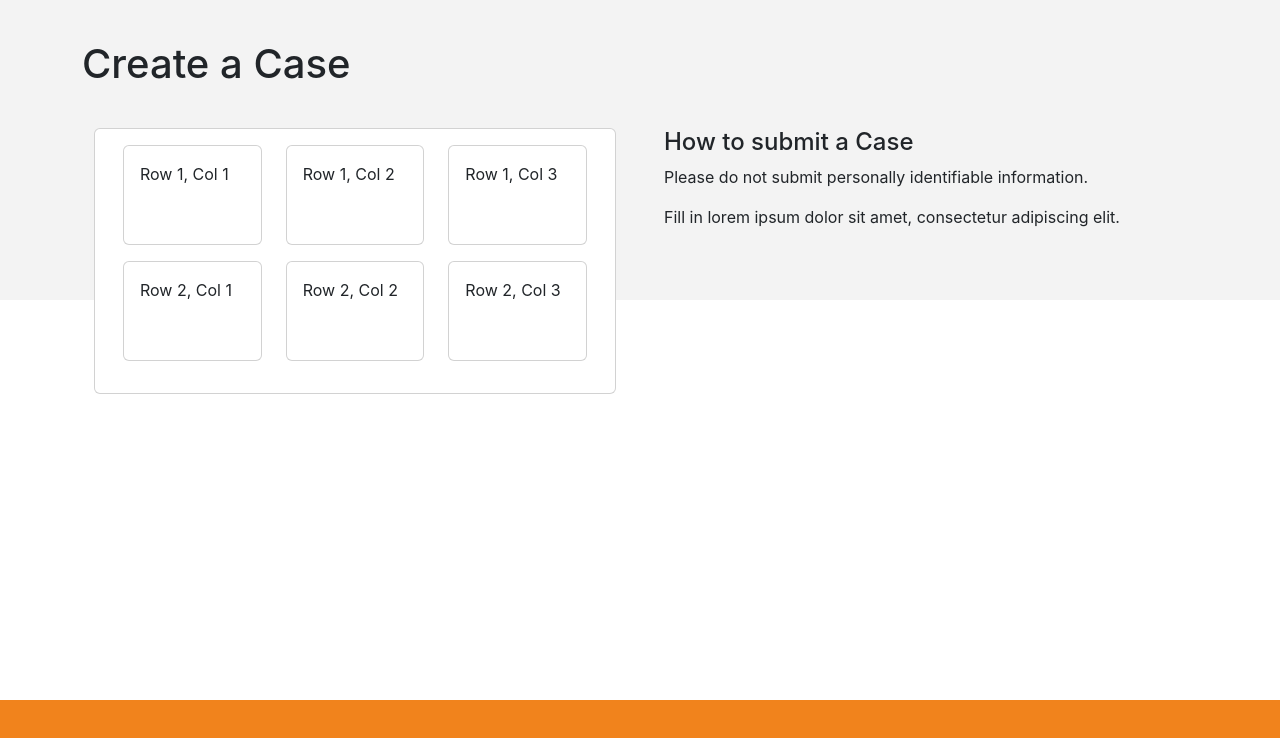
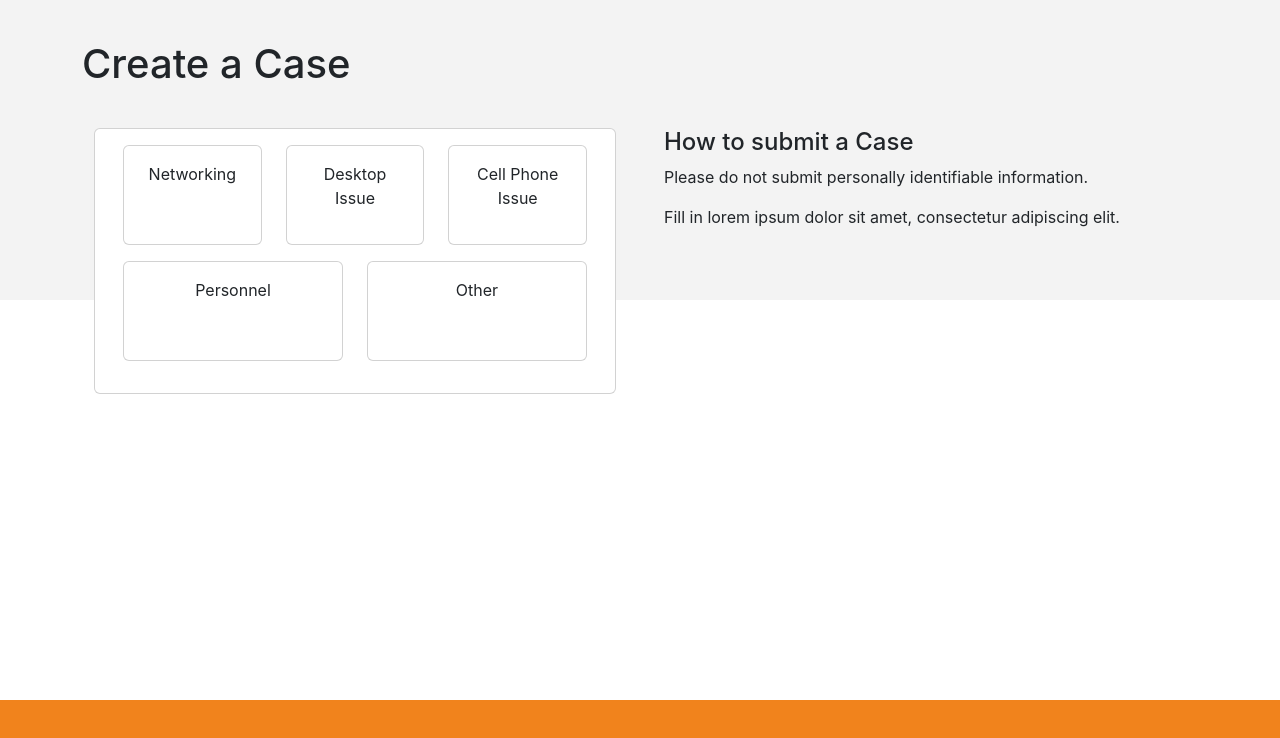
Before and after one commit to ciunetworksgithub/waymakers-forms, a React (Create React App) app in the folder client/: page / in a window 1280 px wide. Shown: the top 738 px of the page. Built offline with nearby package versions, Linux system fonts and the light colour scheme.

Commit message:
feat: add fake data and auto populate form

```diff
--- a/client/src/pages/CreateCase/components/SelectionTiles.css
+++ b/client/src/pages/CreateCase/components/SelectionTiles.css
@@ -1,4 +1,5 @@
 .SelectionTiles .SelectionTiles-Tile {
+  text-align: center;
   height: 100px;
   cursor: pointer;
 }
--- a/client/src/pages/CreateCase/components/SelectionTiles.js
+++ b/client/src/pages/CreateCase/components/SelectionTiles.js
@@ -4,6 +4,38 @@ import Container from 'react-bootstrap/Container';
 import Row from 'react-bootstrap/Row';
 
 import './SelectionTiles.css';
+
+const tiles = [
+  [
+    {
+      account: 'Bullfrogs',
+      description: 'I need my network fixed',
+      subject: 'Networking',
+    },
+    {
+      account: 'Bullfrogs with computers',
+      description: 'I need my computer fixed',
+      subject: 'Desktop Issue',
+    },
+    {
+      account: 'Bullfrogs with cellies',
+      description: 'I need my cell phone fixed',
+      subject: 'Cell Phone Issue',
+    },
+  ],
+  [
+    {
+      account: 'Bullfrogs with friends',
+      description: 'I need my social life fixed',
+      subject: 'Personnel',
+    },
+    {
+      account: 'Friendless Bullfrogs',
+      description: 'I need some friends',
+      subject: 'Other',
+    },
+  ],
+];
 
 const Tile = ({ onClick, children }) => {
   return (
@@ -14,19 +46,13 @@ const Tile = ({ onClick, children }) => {
 };
 
 export const SelectionTiles = ({ onComplete }) => {
-  const rows = 2;
-  const cols = 3;
-  const grid = Array.from({ length: rows }, () => Array(cols).fill(null));
-
   return (
     <Container className="SelectionTiles h-100 d-inline-block">
-      {grid.map((row, rowIndex) => (
+      {tiles.map((row, rowIndex) => (
         <Row key={rowIndex} className="mb-3">
-          {row.map((col, colIndex) => (
+          {row.map((data, colIndex) => (
             <Col key={colIndex}>
-              <Tile onClick={onComplete}>
-                {`Row ${rowIndex + 1}, Col ${colIndex + 1}`}
-              </Tile>
+              <Tile onClick={() => onComplete(data)}>{data.subject}</Tile>
             </Col>
           ))}
         </Row>
--- a/client/src/pages/CreateCase/index.js
+++ b/client/src/pages/CreateCase/index.js
@@ -18,9 +18,13 @@ const STAGES = {
 
 const CreateCasePage = () => {
   const [curStage, setCurStage] = useState(STAGES.TILES);
+  const [formValues, setFormValues] = useState({});
   const stageXPos = `-${100 * curStage}%`;
 
-  const next = () => setCurStage(curStage + 1);
+  const next = data => {
+    setCurStage(curStage + 1);
+    setFormValues(data);
+  };
 
   return (
     <Container>
@@ -40,10 +44,13 @@ const CreateCasePage = () => {
                     <SelectionTiles onComplete={next} />
                   </Scene>
                   <Scene>
-                    <CreateTicketForm
-                      onCancel={() => setCurStage(STAGES.TILES)}
-                      onComplete={next}
-                    />
+                    {curStage === STAGES.FORM && (
+                      <CreateTicketForm
+                        initialValues={formValues}
+                        onCancel={() => setCurStage(STAGES.TILES)}
+                        onComplete={next}
+                      />
+                    )}
                   </Scene>
                   <Scene>
                     <Success />
```
Also changed, not shown: client/src/pages/CreateCase/components/CreateTicketForm.css (deleted, +0 -78 lines), 10 other files (tests, documents, lock files or other folders).
